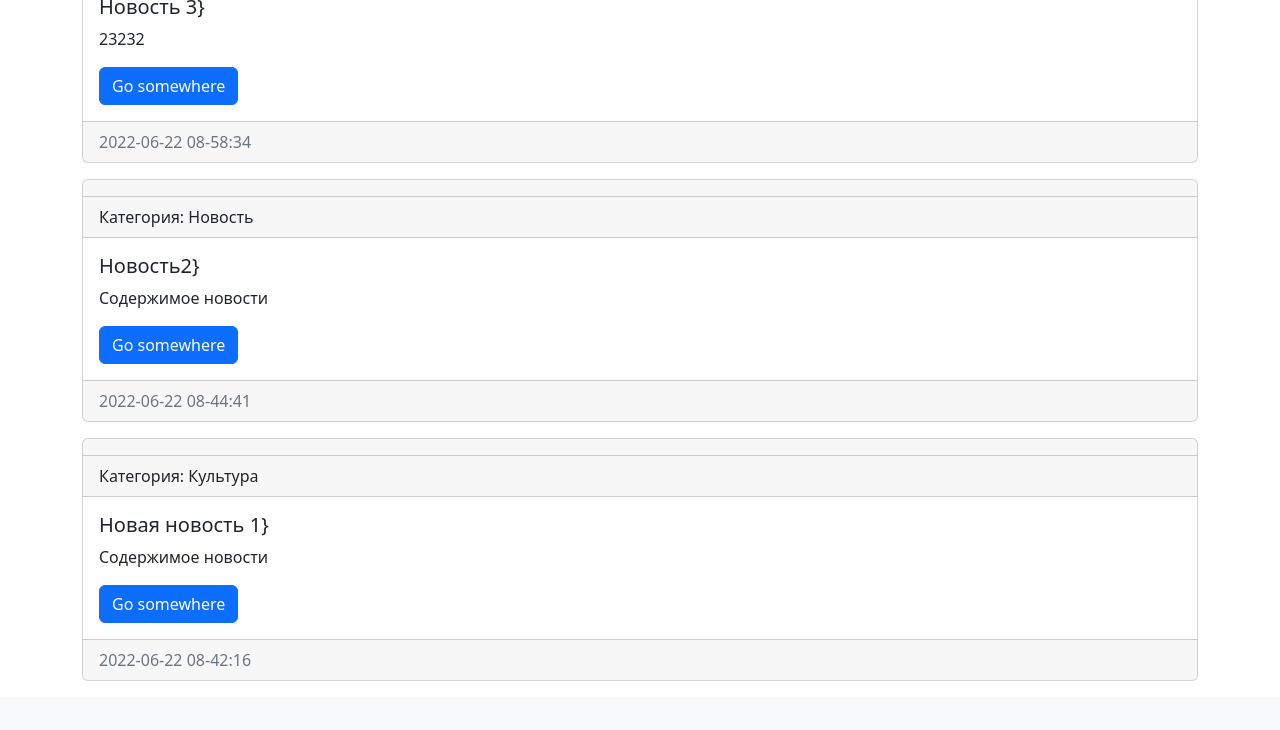
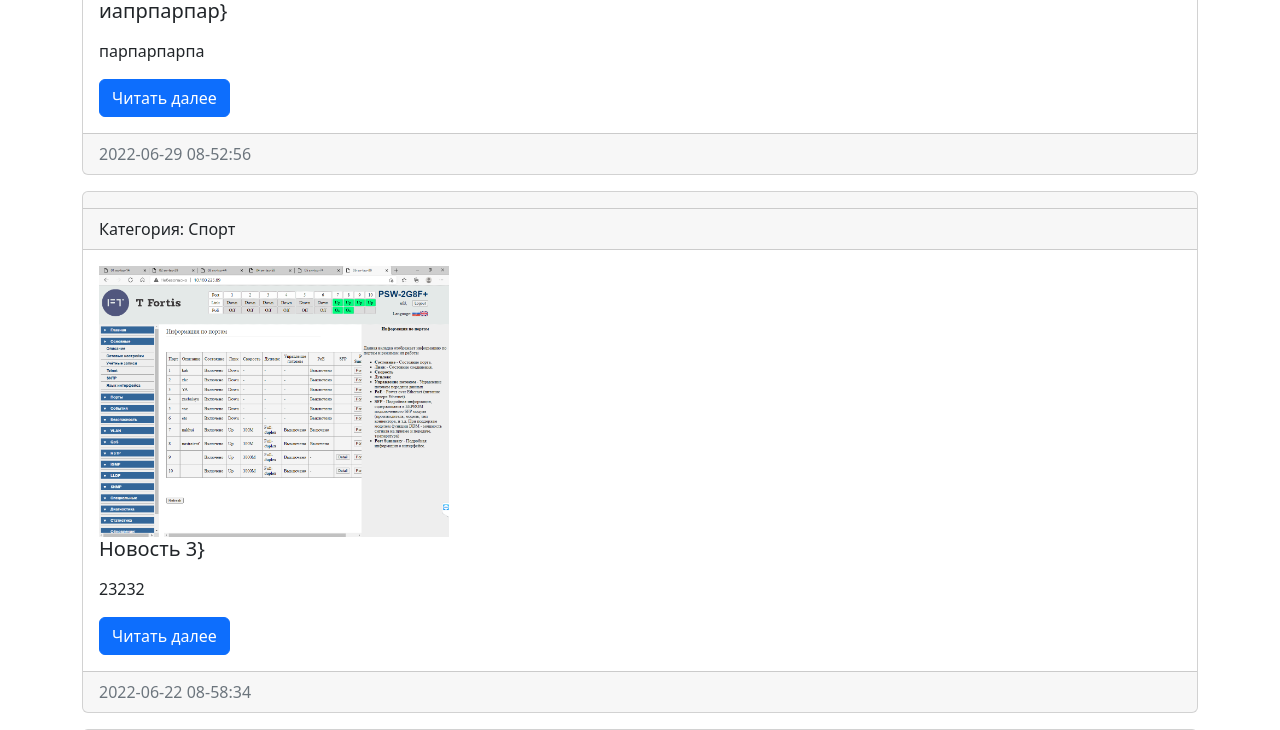
Before and after one commit to alexandrperm/FreedomtrampsSiteDjango, a Django app: page / in a window 1280 px wide. Shown: the part 411-1141 px from the top of the page. Before the commit the page ends 1092 px from the top, so only its background shows below. Run offline with Django 3.2, Linux system fonts and the light colour scheme; data comes from the database, SQL or seed files in the repository; both versions use the stored data as it was after the commit; parts of the project's set-up code (start-up, migrations or seed data) failed here and were passed over.

Commit message:
added Bootstrap template

```diff
--- a/ftsite/blogs/templates/blogs/index.html
+++ b/ftsite/blogs/templates/blogs/index.html
@@ -35,15 +35,29 @@
           <div class="card-header">
             Категория: {{ item.category.title }}
           </div>
+
           <div class="card-body">
-            <h5 class="card-title">{{ item.title }}}</h5>
-            <p class="card-text">{{ item.content }}</p>
-            <a href="#" class="btn btn-primary">Go somewhere</a>
+            <div class="media">
+              {% if item.photo %}
+                <img src="{{ item.photo.url }}" alt="" width="350">
+              {% else %}
+                <img src="https://habrastorage.org/getpro/habr/upload_files/cc9/00e/11c/cc900e11c1815ba692faf5ce589baf95.PNG" alt="" width="350">
+              {% endif %}
+              <div class="media-body">
+                <h5 class="card-title">{{ item.title }}}</h5>
+                <p class="card-text">{{ item.content|linebreaks }}</p>
+                <a href="#" class="btn btn-primary">Читать далее</a>
+
+              </div>
+            </div>
+
           </div>
           <div class="card-footer text-muted">
             {{ item.created_at|date:"Y-m-d H-i:s" }}
           </div>
         </div>
+        {% empty %}
+            <h1>Нет данных</h1>
         {% endfor %}
       </div>
       </div>
```
Also changed, not shown: ftsite/blogs/migrations/0003_auto_20220629_1341.py (added), ftsite/db.sqlite3, ftsite/media/photos/2022/30/Clipboard_-_28_января_2021_г._16_02.png (added).
